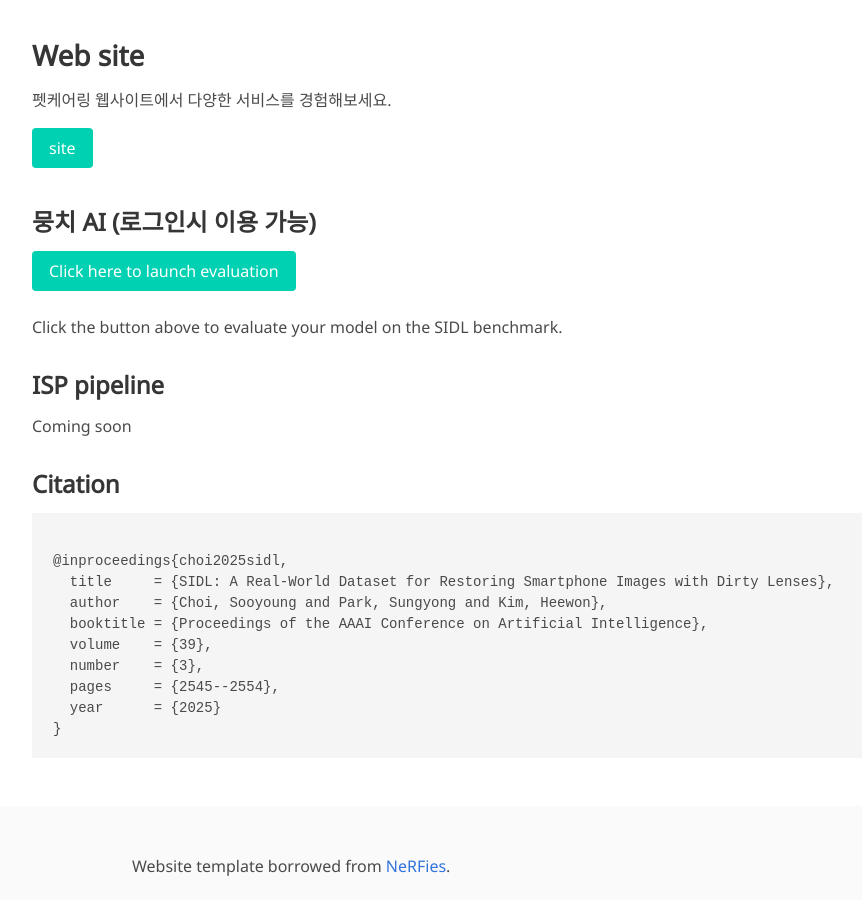
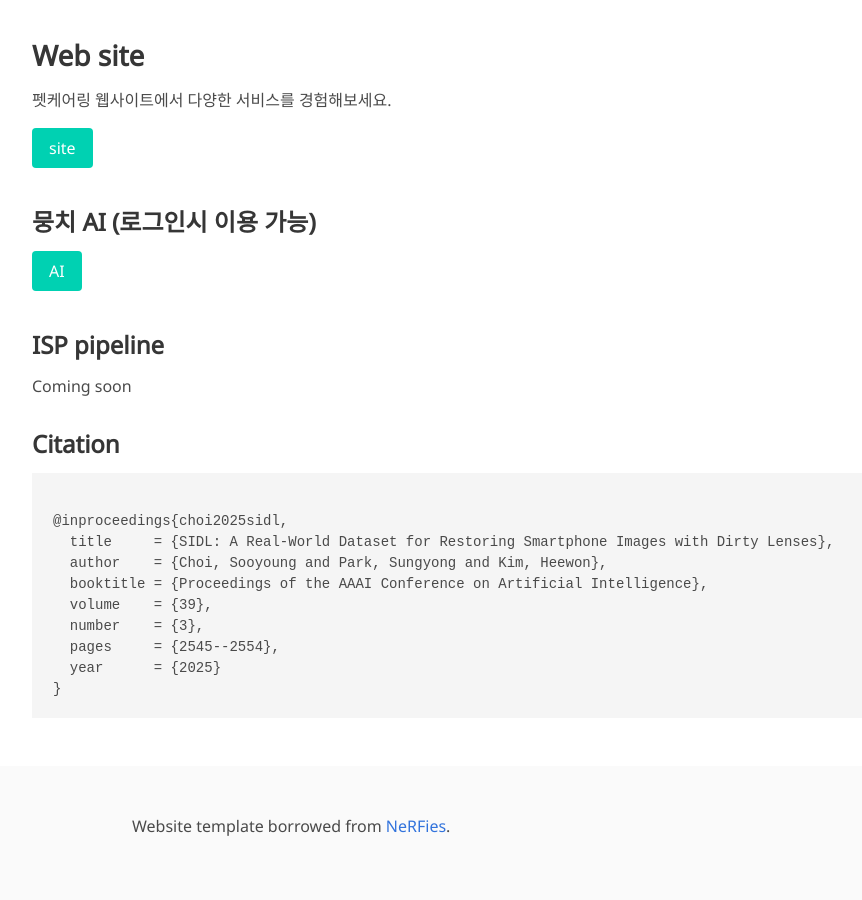
Before and after one commit to songchaeeunn/Laplata.github.io, a Jekyll site: the page built from index.md, in a window 1280 px wide and 900 px high, scrolled down 1008 px. Shown: the whole window, without its empty margins (128-990 px from the left). Built offline with Jekyll 4.4.1, drawn with Linux system fonts in a browser that asks for light colours; some web fonts are replaced.

Commit message:
Update index.md

```diff
--- a/index.md
+++ b/index.md
@@ -45,10 +45,8 @@ site: "[https://github.com/your-repo/dataset](https://petcaring.site/)"
 
 ### 뭉치 AI (로그인시 이용 가능)
 <div class="buttons" style="text-align: center; margin-top: 1em;">
-  <a class="button is-primary" href="http://43.202.9.123/html/chat/chatbot.html" target="_blank">Click here to launch evaluation</a>
+  <a class="button is-primary" href="http://43.202.9.123/html/chat/chatbot.html" target="_blank">AI</a>
 </div>
-Click the button above to evaluate your model on the SIDL benchmark.
-
 
 ### ISP pipeline
 Coming soon
```
